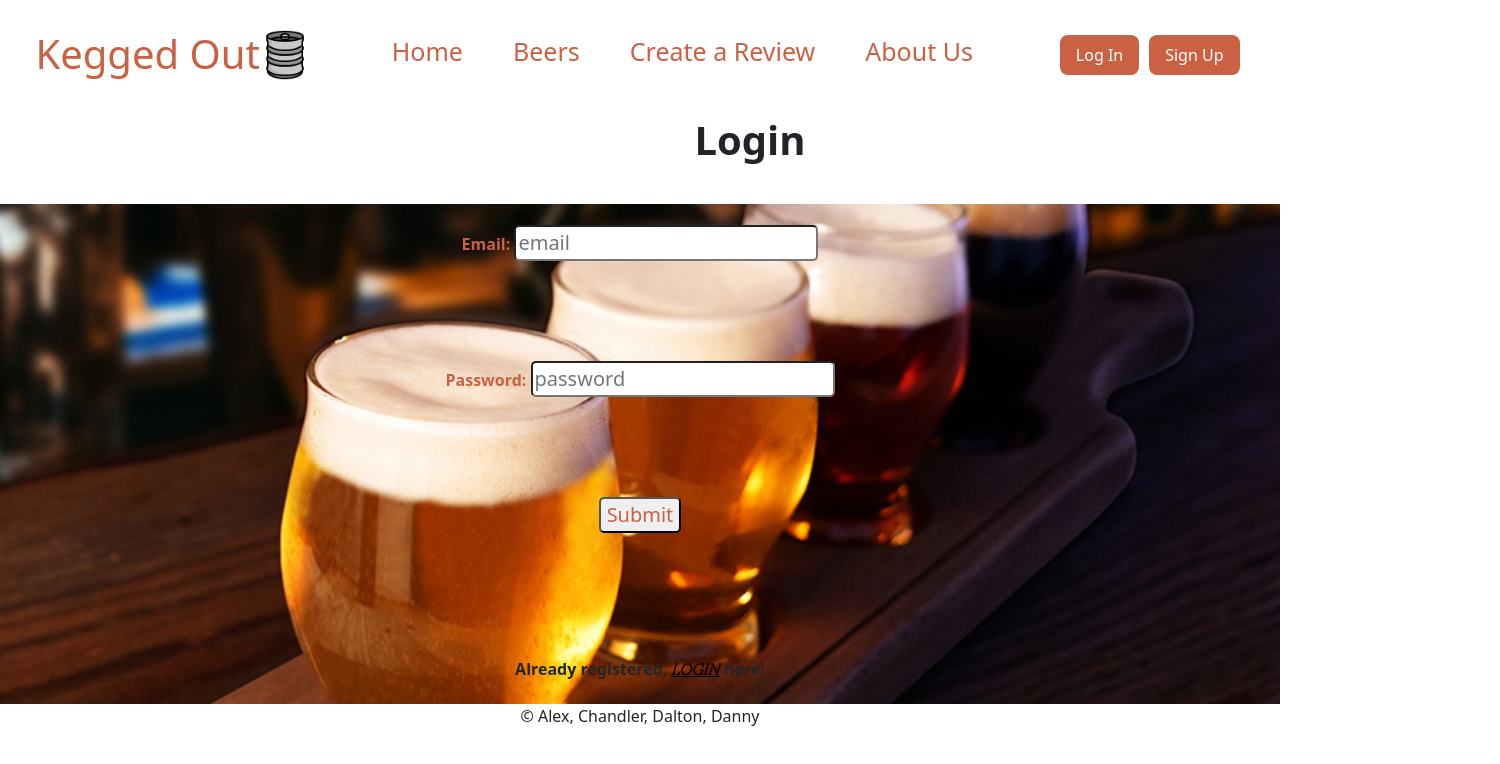
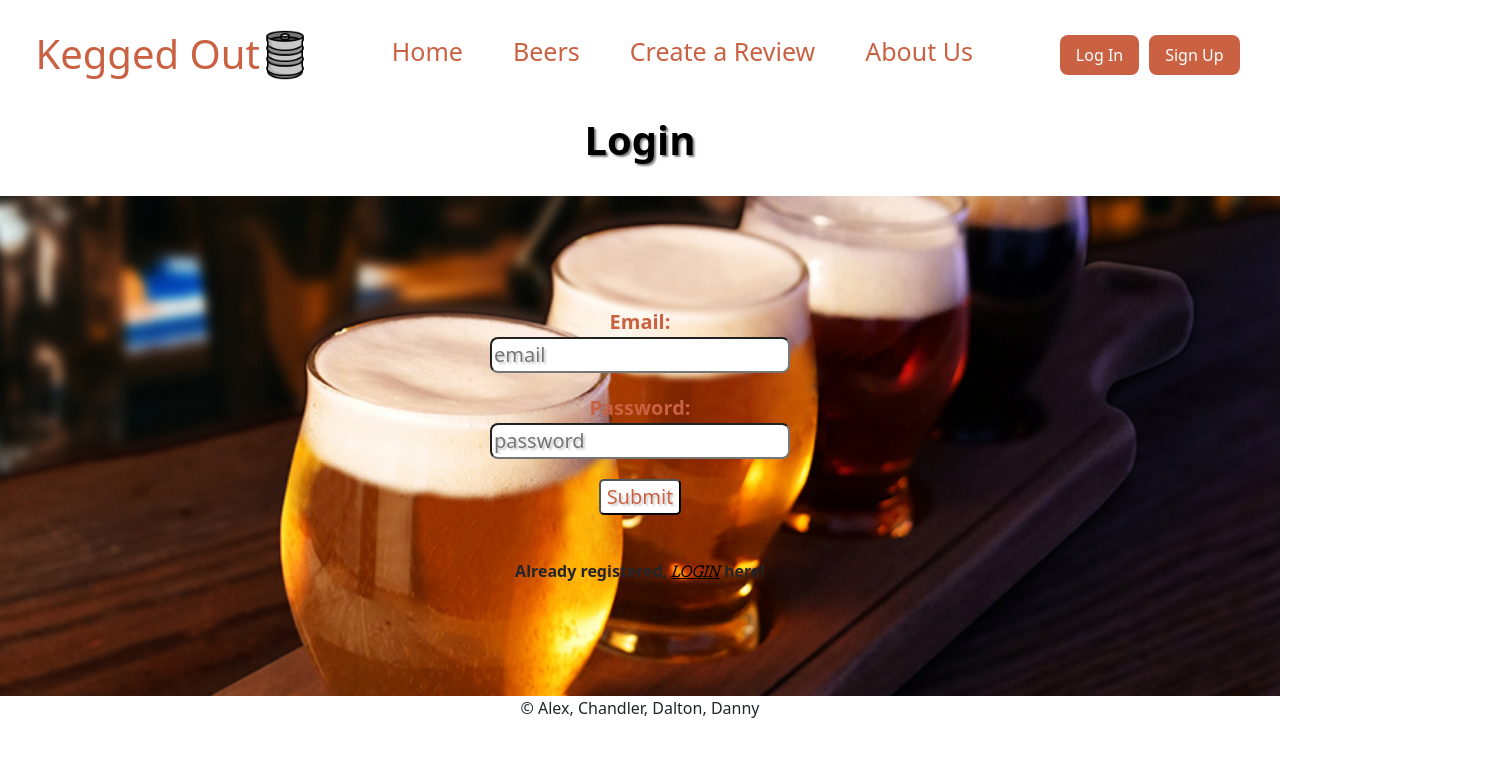
Before and after one commit to Big-Developer-Energy/kegged-out-frontend, a React (Create React App) app: page /login in a window 1280 px wide. Shown: the top 764 px of the page, 1500 px wide, since content can reach past the window. Built offline with nearby package versions, Linux system fonts and the light colour scheme; no server answers.

Commit message:
login complete

```diff
--- a/src/pages/Login.js
+++ b/src/pages/Login.js
@@ -27,11 +27,12 @@ const Login = ({ login }) => {
       <h1 className="login-header">Login</h1>
       <div className="login-info">
         <form ref={formRef} onSubmit={handleSubmit}>
-          Email: <input type="email" name="email" placeholder="email" />
-          <br />
+          <div className="input-container"> Email: <input type="email" name="email" placeholder="email" />
+          </div>
+          <div className="input-container">
           Password:{" "}
           <input type="password" name="password" placeholder="password" />
-          <br />
+          </div>
           <input type="submit" value={"Submit"} />
         </form>
         <br />
--- a/src/pages/Pages.css
+++ b/src/pages/Pages.css
@@ -71,41 +71,65 @@
   text-decoration: none;
 }
 
-/* this is for the email and password */
+/* this is for the handlesubmit */
 .login-info form {
-  margin-top: 0px;
   text-align: center;
-  border-radius: 8px;
   color: #c96142;
-  padding: 0%;
-}
-
-/* this is for the handlesubmit characteristics*/
-.login-info input {
-  margin-bottom: 100px;
-  border-radius: 5px;
-  color: #c96142;
+  max-width: 300px;
   font-size: 20px;
 }
 
-.login-info .input-container {
-    padding: 50px;
-  }
+.login-info input[type="email"] {
+  margin-bottom: 20px;
+  border-radius: 8px;
+  width: 100%;
+  text-shadow: 2px 2px 2px rgba(0, 0, 0, 0.2);
+}
 
+.login-info input[type="password"] {
+  margin-bottom: 20px;
+  border-radius: 8px;
+  width: 100%;
+  text-shadow: 2px 2px 2px rgba(0, 0, 0, 0.2);
+}
+
+.login-info label[for="password"] {
+  text-shadow: 2px 2px 2px rgba(0, 0, 0, 0.2);
+}
+
+.input-container {
+  text-shadow: 2px 2px 2px white (0, 0, 0, 0.9);
+}
+
+/* this is the submit button */
+.login-info input[type="submit"] {
+  margin-bottom: 20px;
+  background-color: white;
+  color: #c96142;
+  border-radius: 5px;
+  text-shadow: 2px 2px 2px rgba(0, 0, 0, 0.2);
+}
+
+/* header with the word "login" */
 .login-header {
   text-align: center;
   background-color: white;
-  width: 1500px;
+  width: fit-content;
+  margin: 0 auto;
   height: 80px;
   font-weight: bold;
   font-family: ˝ "Newsreader", serif;
+  color: black;
+  text-shadow: 2px 2px 2px rgba(0, 0, 0, 0.5);
 }
 
+/* registration info at the buttom of the page */
 .registration-login {
   color: black;
+  text-align: center;
+  /* text-decoration: none; */
 }
 
 .registration-login a:hover {
-  color: blue;
-  text-decoration: none;
+  color: white;
 }
```
